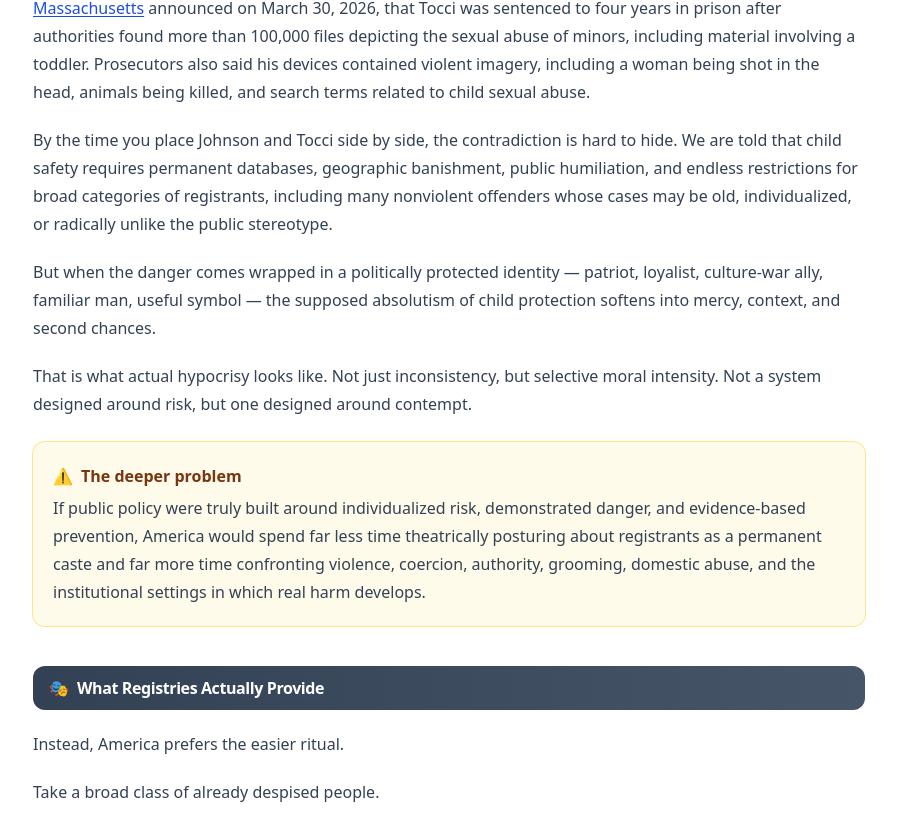
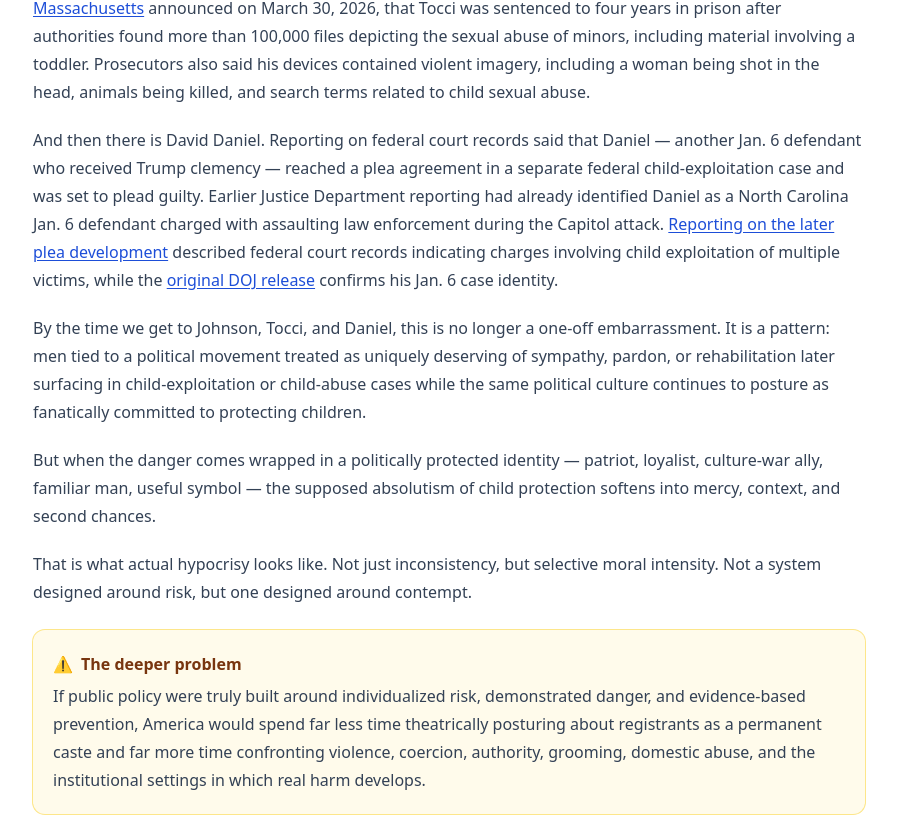
Before and after one commit to projectsolarrecon/Solar, a React (Vite) app: page /blog/we-dont-register-risk in a window 1280 px wide. Shown: the part 2499-3316 px from the top of the page, without its empty margins (191-1088 px from the left). Built offline with nearby package versions, Linux system fonts and the light colour scheme.

Commit message:
Update WeDontRegisterRisk.tsx

```diff
--- a/src/pages/blog/WeDontRegisterRisk.tsx
+++ b/src/pages/blog/WeDontRegisterRisk.tsx
@@ -112,11 +112,36 @@ export default function WeDontRegisterRisk(): JSX.Element {
           killed, and search terms related to child sexual abuse.
         </p>
         <p>
-          By the time you place Johnson and Tocci side by side, the contradiction is hard to hide. We are told that
-          child safety requires permanent databases, geographic banishment, public humiliation, and endless restrictions
-          for broad categories of registrants, including many nonviolent offenders whose cases may be old,
-          individualized, or radically unlike the public stereotype.
-        </p>
+  And then there is David Daniel. Reporting on federal court records said that Daniel — another Jan. 6 defendant
+  who received Trump clemency — reached a plea agreement in a separate federal child-exploitation case and was set
+  to plead guilty. Earlier Justice Department reporting had already identified Daniel as a North Carolina Jan. 6
+  defendant charged with assaulting law enforcement during the Capitol attack.{" "}
+  <a
+    className={linkCls}
+    href="https://www.ms.now/rachel-maddow-show/maddowblog/pardoned-jan-6-rioter-to-plead-guilty-in-child-sexual-abuse-case-adding-to-pattern"
+    target="_blank"
+    rel="noopener noreferrer"
+  >
+    Reporting on the later plea development
+  </a>{" "}
+  described federal court records indicating charges involving child exploitation of multiple victims, while the{" "}
+  <a
+    className={linkCls}
+    href="https://www.justice.gov/usao-dc/pr/north-carolina-man-arrested-assaulting-law-enforcement-and-other-charges-during-jan-6-0"
+    target="_blank"
+    rel="noopener noreferrer"
+  >
+    original DOJ release
+  </a>{" "}
+  confirms his Jan. 6 case identity.
+</p>
+
+<p>
+  By the time we get to Johnson, Tocci, and Daniel, this is no longer a one-off embarrassment. It is a pattern:
+  men tied to a political movement treated as uniquely deserving of sympathy, pardon, or rehabilitation later
+  surfacing in child-exploitation or child-abuse cases while the same political culture continues to posture as
+  fanatically committed to protecting children.
+</p>
         <p>
           But when the danger comes wrapped in a politically protected identity — patriot, loyalist, culture-war ally,
           familiar man, useful symbol — the supposed absolutism of child protection softens into mercy, context, and
@@ -283,6 +308,28 @@ export default function WeDontRegisterRisk(): JSX.Element {
             </a>
           </li>
         </ul>
+<li>
+  MSNBC / Maddow Blog —{" "}
+  <a
+    className={linkCls}
+    href="https://www.ms.now/rachel-maddow-show/maddowblog/pardoned-jan-6-rioter-to-plead-guilty-in-child-sexual-abuse-case-adding-to-pattern"
+    target="_blank"
+    rel="noopener noreferrer"
+  >
+    Pardoned Jan. 6 rioter to plead guilty in child sexual abuse case
+  </a>
+</li>
+<li>
+  U.S. Department of Justice —{" "}
+  <a
+    className={linkCls}
+    href="https://www.justice.gov/usao-dc/pr/north-carolina-man-arrested-assaulting-law-enforcement-and-other-charges-during-jan-6-0"
+    target="_blank"
+    rel="noopener noreferrer"
+  >
+    North Carolina man arrested for assaulting law enforcement during Jan. 6
+  </a>
+</li>
 
         <BandHeader title="Related Reading" icon="🔗" />
         <ul className="list-disc pl-6">
```
